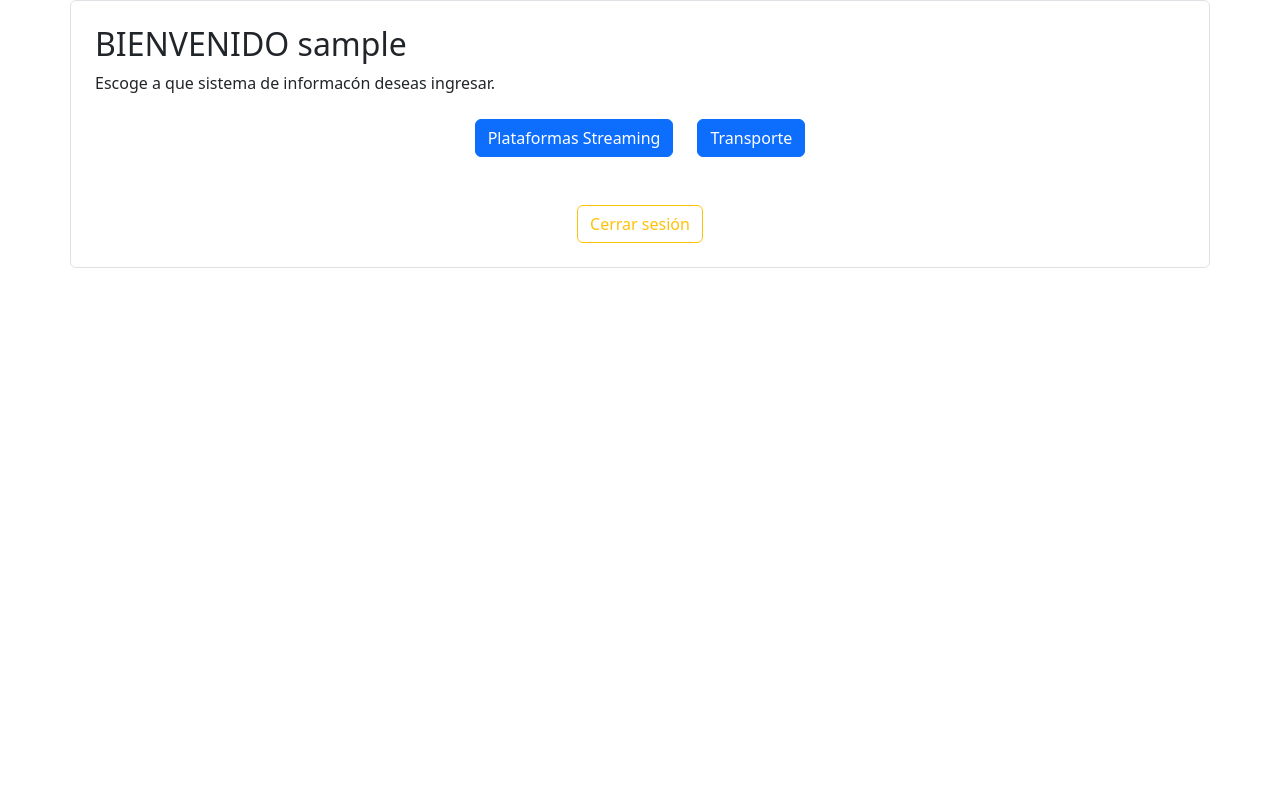
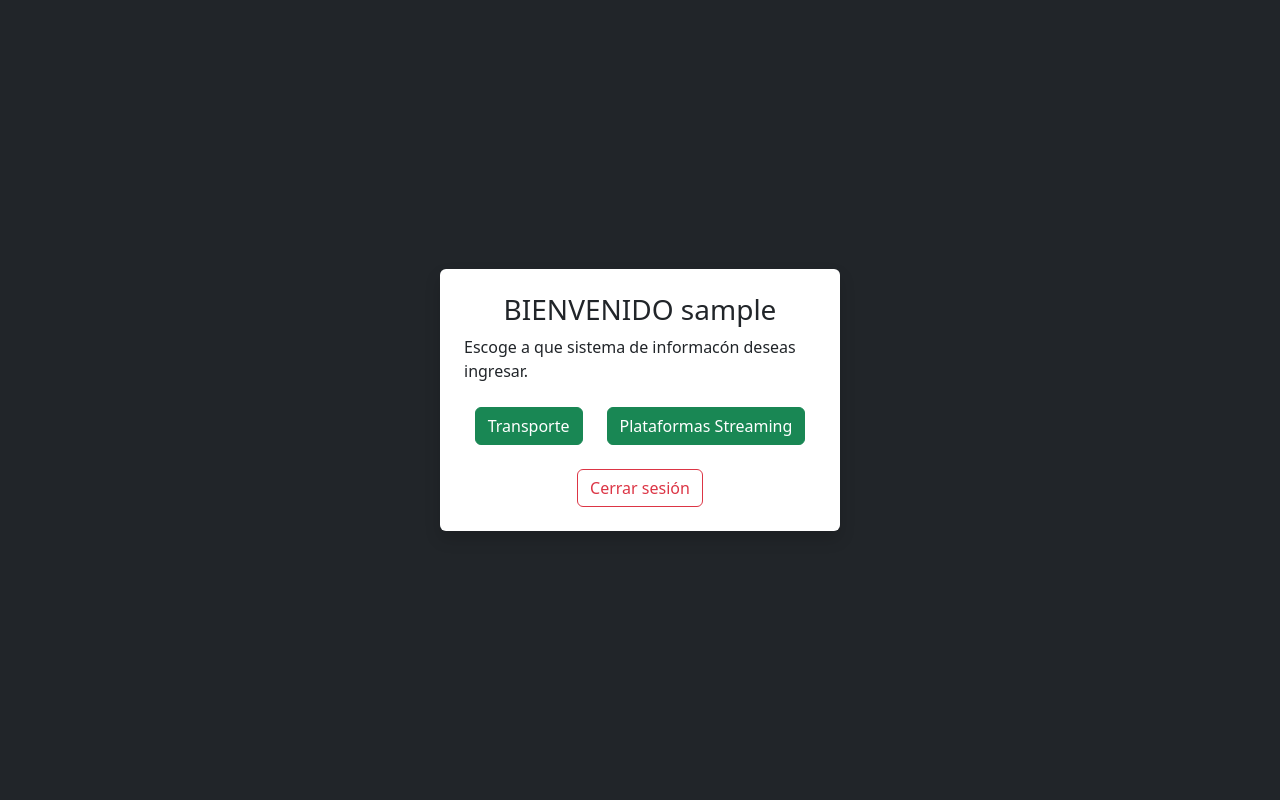
Before and after one commit to Fredy2201/RepositorioFredPython, a Flask app: page /ini in a window 1280 px wide. Run offline with Flask 3, Linux system fonts and the light colour scheme; a user stored in the database is signed in.

Commit message:
Complete estilos en login y menu principal

```diff
--- a/templates/logeado.html
+++ b/templates/logeado.html
@@ -8,11 +8,11 @@
     <link rel="stylesheet" href="../static/style.css">
 </head>
 
-<body>
+<body class="bg-dark">
     <div class="container d-flex justify-content-center align-items-center vh-100">
-        <div class="bg-white p-4 rounded shadow w-100">
+        <div class="bg-white p-4 rounded shadow w-100" style="max-width: 400px;">
             <form method="POST" action="" class="border rounded p-4">
-                <h2 class="text-center">Iniciar sesión</h2>
+                <h3 class="text-center">Iniciar sesión</h3>
                 <div class="form-group">
                     <label for="">Usuario:</label>
                     <input type="text" name="usuario" required class="form-control" placeholder="Ingrese Usuario">
--- a/templates/menuprincipal.html
+++ b/templates/menuprincipal.html
@@ -8,19 +8,23 @@
     <link rel="stylesheet" href="../static/style.css">
     <title>Menú Principal</title>
 </head>
-<body>
-    <div class="container border rounded p-4">
-        <h2>BIENVENIDO {{ usuario }}</h2>
-        <p>Escoge a que sistema de informacón deseas ingresar.</p>
+<body class="bg-dark">
+    <div class="container d-flex justify-content-center align-items-center vh-100" >
 
-        <div class="d-flex justify-content-center gap-4 mt-4">
-            <a href="/registrosventas" class="btn btn-primary">Plataformas Streaming</a>
-            <a href="/tregistrosservicios" class="btn btn-primary">Transporte</a>
-        </div>
-        <br><br>
-        <div class="d-flex justify-content-center">
 
-            <a href="{{ url_for('logout') }}" class="btn btn-outline-warning">Cerrar sesión</a>
+        <div class="bg-white p-4 rounded shadow w-100" style="max-width: 400px;">
+            <h3 class="text-center">BIENVENIDO {{ usuario }}</h3>
+            <p>Escoge a que sistema de informacón deseas ingresar.</p>
+
+            <div class="d-flex justify-content-center gap-4 mt-4">
+                <a href="/tregistrosservicios" class="btn btn-success">Transporte</a>
+                <a href="/registrosventas" class="btn btn-success">Plataformas Streaming</a>
+            </div>
+            <br>
+            <div class="d-flex justify-content-center">
+
+                <a href="{{ url_for('logout') }}" class="btn btn-outline-danger">Cerrar sesión</a>
+            </div>
         </div>
     </div>
 </body>
```
